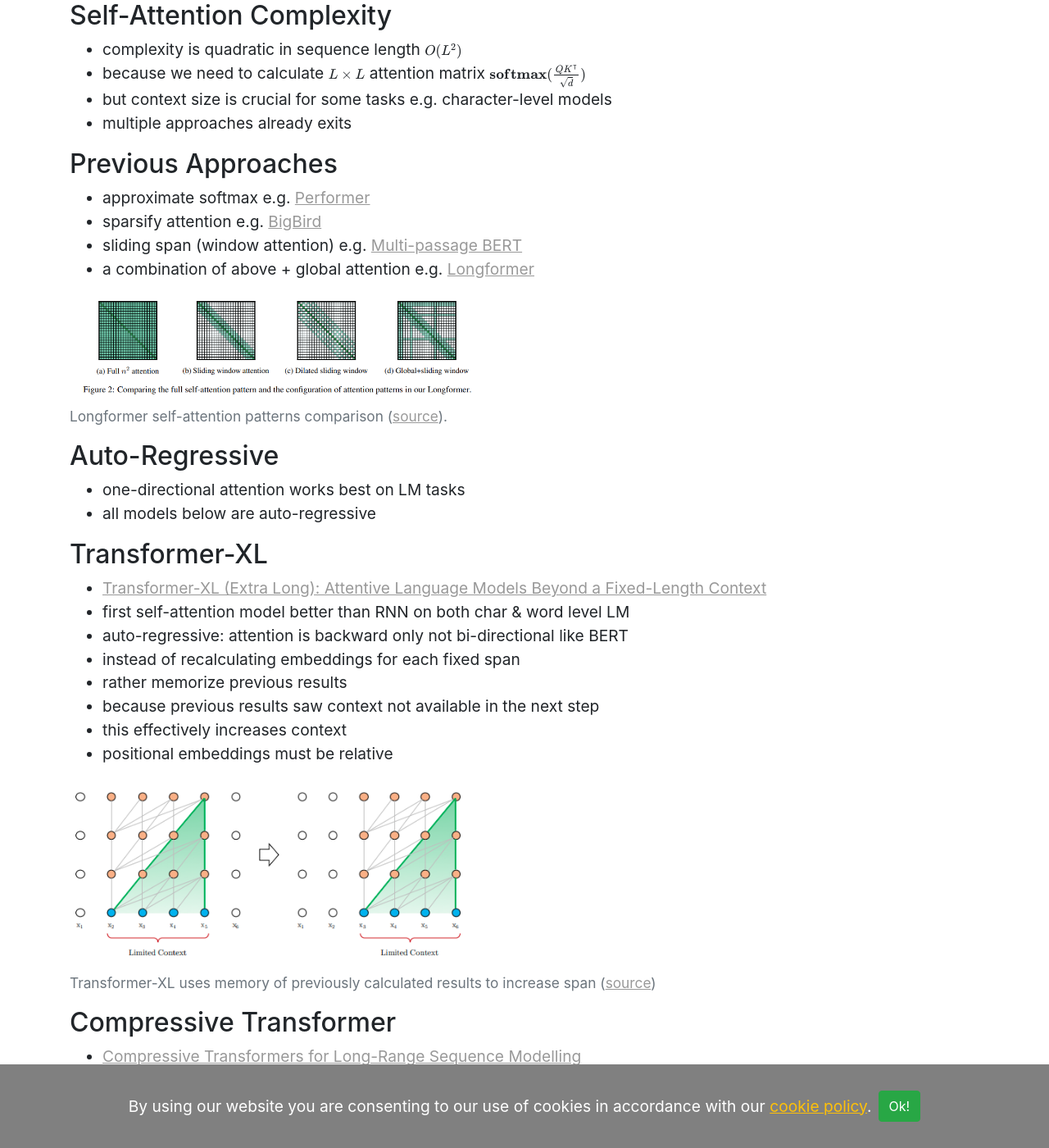
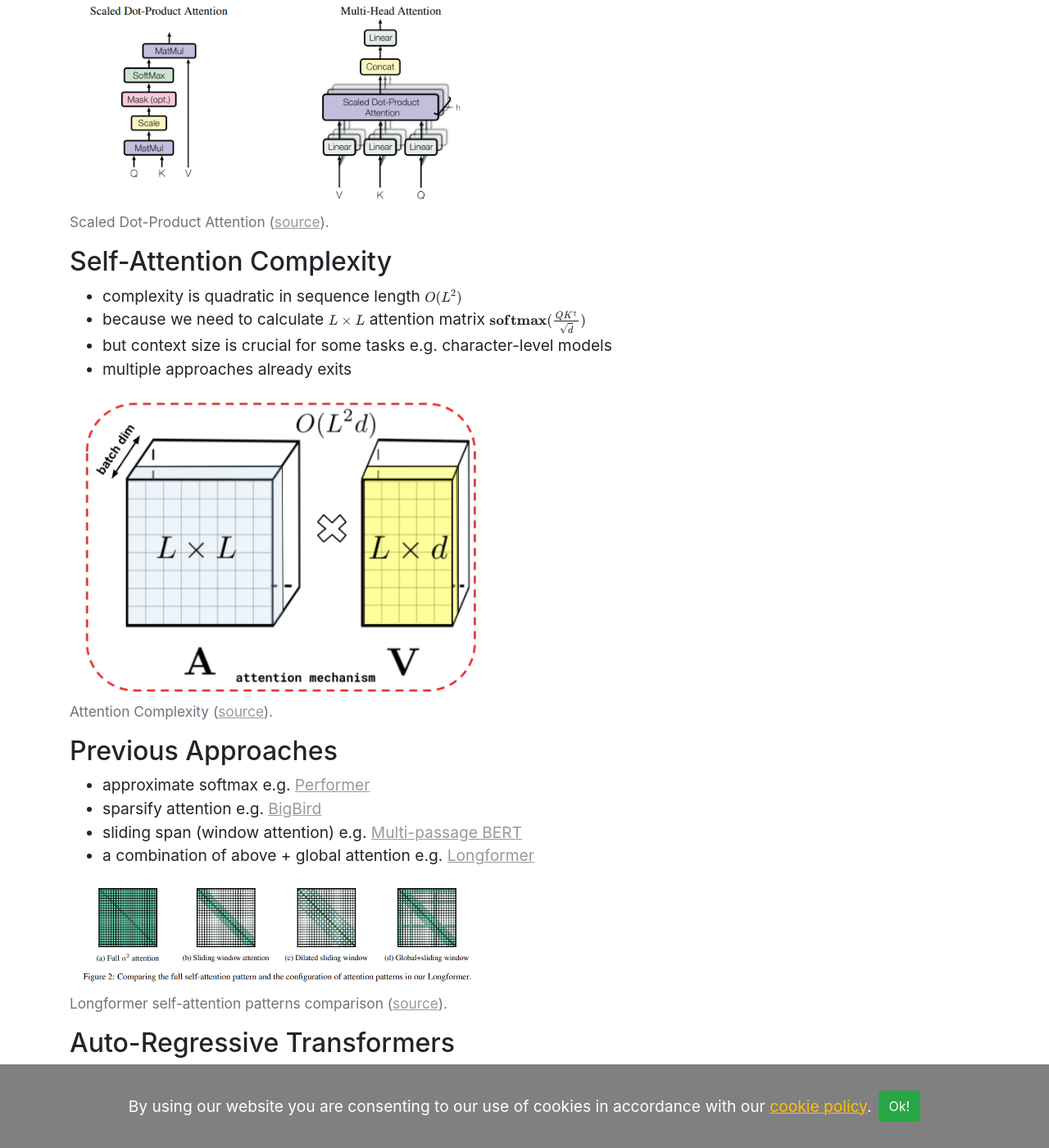
Before and after one commit to vackosar/vackosar.github.io, a Jekyll site: the page built from _posts/2021-08-24-expire-span-scaling-transformer-by-predicting-embedding-forgetting.md, in a window 1280 px wide and 1400 px high, scrolled down 647 px. Shown: the whole window at 82% size. Built offline with Jekyll 4.4.1, drawn with Linux system fonts in a browser that asks for light colours.

Commit message:
expire-span attention recap

```diff
--- a/_posts/2021-08-24-expire-span-scaling-transformer-by-predicting-embedding-forgetting.md
+++ b/_posts/2021-08-24-expire-span-scaling-transformer-by-predicting-embedding-forgetting.md
@@ -24,12 +24,36 @@ image: /images/expire-span-thumb.png
   - in equation: \\( Y = \mathbf{softmax}(QK^\intercal)V \\)
 - More details in [Attention Is All You Need paper](https://arxiv.org/abs/1706.03762)
 
+<figure class="figure">
+    <img
+        class="figure-img img-fluid rounded lazyload"
+        alt="Scaled Dot-Product Attention"
+        data-src="/images/expire-span-attention-recap.png"
+        style="max-width: 500px">
+    <figcaption class="figure-caption">
+        Scaled Dot-Product Attention (<a href="https://arxiv.org/pdf/1706.03762.pdf">source</a>).
+    </figcaption>
+</figure>
+
 
 ## Self-Attention Complexity
 - complexity is quadratic in sequence length \\( O(L^2) \\)
 - because we need to calculate \\( L \times L \\) attention matrix \\( \mathbf{softmax}(\frac{QK^\intercal}{\sqrt{d}}) \\)
 - but context size is crucial for some tasks e.g. character-level models
 - multiple approaches already exits
+
+<figure class="figure">
+    <img
+        class="figure-img img-fluid rounded lazyload"
+        alt="Attention Complexity"
+        data-src="/images/expire-span-attention-complexity.png"
+        style="max-width: 500px">
+    <figcaption class="figure-caption">
+        Attention Complexity (<a href="https://arxiv.org/pdf/2009.14794.pdf">source</a>).
+    </figcaption>
+</figure>
+
+
 
 ## Previous Approaches
 - approximate softmax e.g. [Performer](/ml/Performers-FAVOR+-Faster-Transformer-Attention)
@@ -48,7 +72,8 @@ image: /images/expire-span-thumb.png
     </figcaption>
 </figure>
 
-## Auto-Regressive
+## Auto-Regressive Transformers
+- based on previous predict the next
 - one-directional attention works best on LM tasks
 - all models below are auto-regressive
 
```
Also changed, not shown: images/expire-span-attention-complexity.png (added), images/expire-span-attention-recap.png (added).
